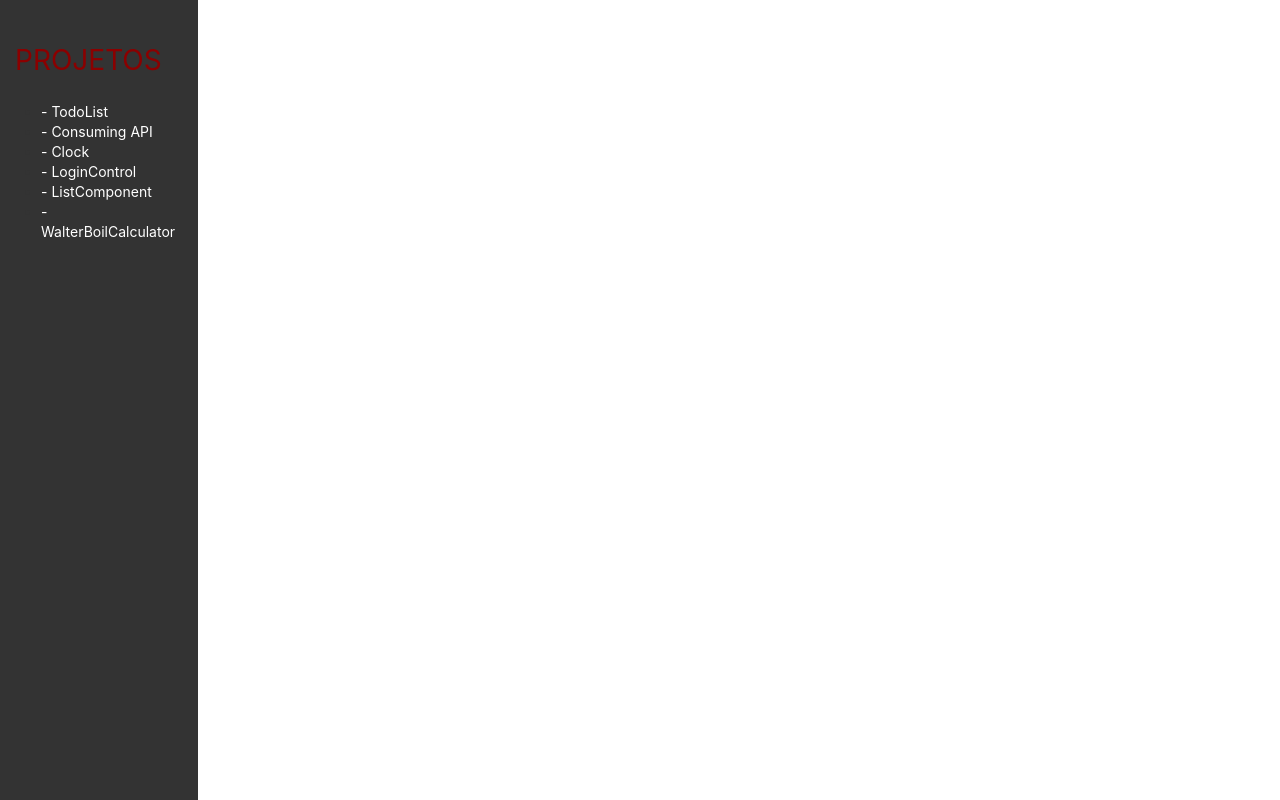
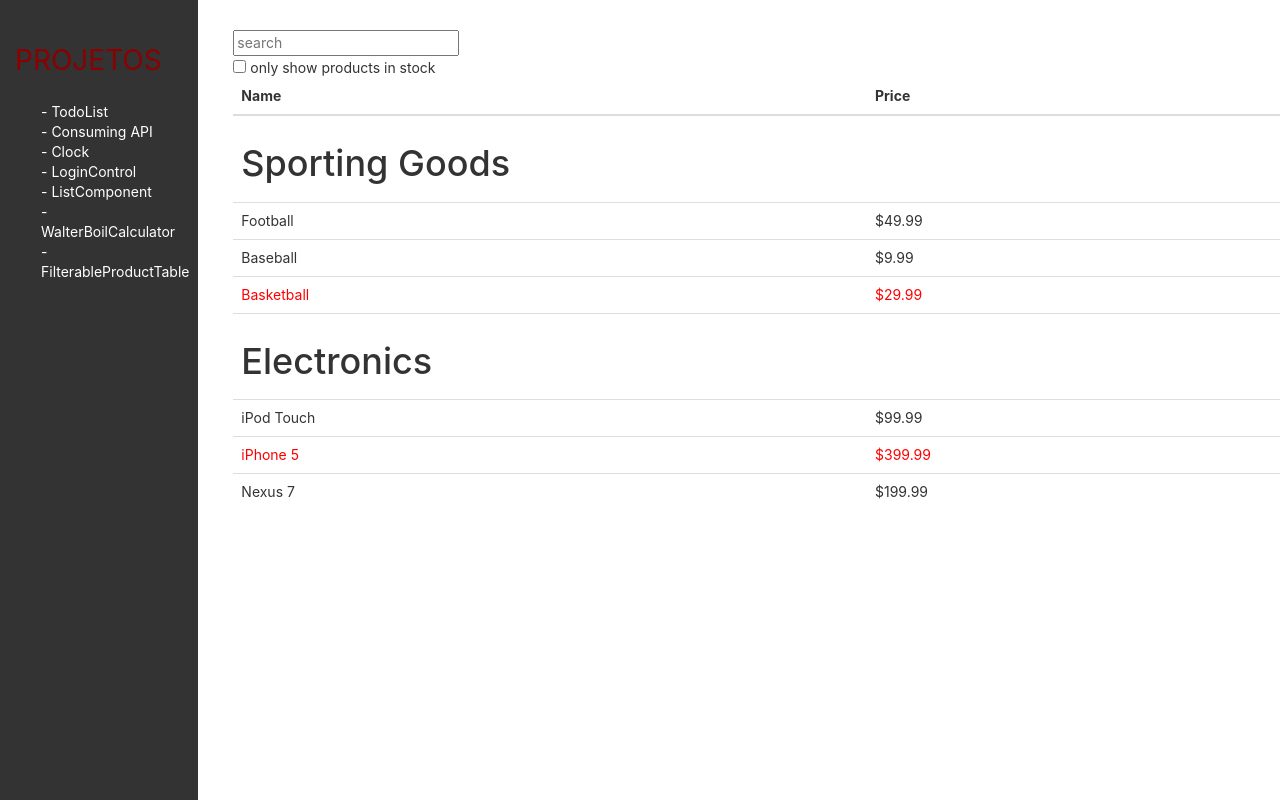
Before and after one commit to leonardokawamura/react-tutorial, a React (Create React App) app: page /filterable-product-table in a window 1280 px wide. Built offline with nearby package versions, Linux system fonts and the light colour scheme.

Commit message:
filterable product table

```diff
--- a/src/navigation.routes.js
+++ b/src/navigation.routes.js
@@ -7,10 +7,20 @@ import {
 } from "react-router-dom";
 import Clock from './pages/Clock';
 import ConsumingAPI from './pages/ConsumingAPI';
+import FilterableProductTable from './pages/FilterableProductTable';
 import ListComponent from './pages/ListComponent';
 import LoginControl from './pages/LoginControl';
 import TodoList from './pages/TodoList'
 import WaterBoilCalculator from './pages/WaterBoilCalculator';
+
+const data = [
+  {category: "Sporting Goods", price: "$49.99", stocked: true, name: "Football"},
+  {category: "Sporting Goods", price: "$9.99", stocked: true, name: "Baseball"},
+  {category: "Sporting Goods", price: "$29.99", stocked: false, name: "Basketball"},
+  {category: "Electronics", price: "$99.99", stocked: true, name: "iPod Touch"},
+  {category: "Electronics", price: "$399.99", stocked: false, name: "iPhone 5"},
+  {category: "Electronics", price: "$199.99", stocked: true, name: "Nexus 7"}
+]
 
 export function Routes() {
 
@@ -40,6 +50,9 @@ export function Routes() {
                 <li className="nav-item">
                   <Link to="/water-boil-calculator">- WalterBoilCalculator</Link>
                 </li>
+                <li className="nav-item">
+                  <Link to="/filterable-product-table">- FilterableProductTable</Link>
+                </li>
               </ul>
             </nav>
           </div>
@@ -63,6 +76,9 @@ export function Routes() {
               <Route path="/water-boil-calculator">
                 <WaterBoilCalculator />
               </Route>
+              <Route path="/filterable-product-table">
+                <FilterableProductTable products={data} />
+              </Route>
             </Switch>
           </div>
         </div>
--- /dev/null
+++ b/src/pages/FilterableProductTable.js
@@ -0,0 +1,98 @@
+import React, { useEffect, useState } from 'react'
+
+function SearchBar({query, onChange, onShowStockOnlyChange}) {
+  return (
+    <>
+      <form>
+        <input type="text" name="searchQuery" placeholder="search" value={query} onChange={onChange} />
+        <br/>
+        <input type="checkbox" name="showStockOnly" onClick={onShowStockOnlyChange} />
+        <span> only show products in stock</span>
+      </form>
+    </>
+  )
+}
+
+function ProductTable({data}) {
+  const categories = [...new Set(data.map((row) => row.category))]
+  const rows = []
+
+  categories.forEach(category => {
+    rows.push(<ProductCategoryRow key={category} category={category} />)
+    data.forEach(product => {
+      if (product.category === category) {
+        rows.push(<ProductRow key={product.name} product={product} />)
+      }
+    })
+  })
+
+  return (
+    <>
+      <table className="table">
+        <thead>
+          <tr>
+            <th>Name</th>
+            <th>Price</th>
+          </tr>
+        </thead>
+        <tbody>{rows}</tbody>
+      </table>
+    </>
+  )
+}
+
+function ProductCategoryRow({category}) {
+  return (
+    <>
+      <tr>
+        <td className="category-row" colSpan="2">
+          <h1>{category}</h1>
+        </td>
+      </tr>
+    </>
+  )
+}
+
+function ProductRow({product}) {
+  return (
+    <>
+      <tr style={!product.stocked ? {color: 'red'} : {}}>
+        <td>{product.name}</td>
+        <td>{product.price}</td>
+      </tr>
+    </>
+  )
+}
+
+export default function FilterableProductTable({products}) {
+  const [query, setQuery] = useState('')
+  const [showStockOnly, setShowStockOnly] = useState(false)
+  const [filteredData, setFilteredData] = useState(products)
+
+  function filterData(products, query, showStockOnly) {
+    return products.filter((row) => {
+      return showStockOnly
+      ? row.name.search(new RegExp(query, "i")) > -1 & row.stocked === true
+      : row.name.search(new RegExp(query, "i")) > -1
+    })
+  }
+
+  function handleSearchQueryChange(e) {
+    setQuery(e.target.value)
+  }
+
+  function handleShowStockOnlyChange(e) {
+    setShowStockOnly(e.target.checked)
+  }
+
+  useEffect(() => {
+    setFilteredData(filterData(products, query, showStockOnly))
+  }, [products, query, showStockOnly])
+
+  return (
+    <div className="container" style={{marginTop: '30px '}}>
+      <SearchBar query={query} onChange={handleSearchQueryChange} showStockOnly={showStockOnly} onShowStockOnlyChange={handleShowStockOnlyChange} />
+      <ProductTable data={filteredData} />
+    </div>
+  )
+}
--- a/src/pages/WaterBoilCalculator.js
+++ b/src/pages/WaterBoilCalculator.js
@@ -1,33 +1,4 @@
 import React, { useState } from 'react'
-
-function BoilingVerdict({value, scale}) {
-  const BOIL_TEMPERATURE_IN_CELSIUS = 100
-
-  function toCelsius(fahrenheit) {
-    return (fahrenheit - 32) * 5 / 9;
-  }
-
-  /*function toFahrenheit(celsius) {
-    return (celsius * 9 / 5) + 32;
-  }*/
-
-  function calculateTemperature(temperature, scale) {
-    if (scale === 'f') {
-      return toCelsius(value)
-    }
-    return temperature
-  }
-
-  return (
-    <>
-      {
-        calculateTemperature(value, scale) >= BOIL_TEMPERATURE_IN_CELSIUS
-        ? <p>The water would boil.</p>
-        : <p>The water would not boil.</p>
-      }
-    </>
-  )
-}
 
 function TemperatureInput({temperature, scale, onChange}) {
   const scaleNames = {
@@ -38,21 +9,66 @@ function TemperatureInput({temperature, scale, onChange}) {
   return (
     <fieldset>
       <legend>Enter temperature in {scaleNames[scale]}:</legend>
-      <input value={temperature} onChange={(e) => onChange(e.target.value)} />
-      <BoilingVerdict value={parseFloat(temperature)} scale={scale} />
+      <input value={temperature} onChange={onChange} />
     </fieldset>
   );
 }
 
+function BoilingVerdict({celsius}) {
+  const BOILE_TEMPERATURE_IN_CELSIUS = 100
+
+  return (
+    <>
+      {
+        parseFloat(celsius) >= BOILE_TEMPERATURE_IN_CELSIUS
+        ? <h1>The water would boil.</h1>
+        : <h1>The water would not boil.</h1>
+      }
+    </>
+  )
+}
+
 export default function WaterBoilCalculator() {
-  const [celsius, setCelsius] = useState('')
-  const [fahrenheit, setFahrenheit] = useState('')
+  const [scale, setScale] = useState('c')
+  const [temperature, setTemperature] = useState('')
+  const celsius = scale === 'f' ? tryConvert(temperature, toCelsius) : temperature
+  const fahrenheit = scale === 'c' ? tryConvert(temperature, toFahrenheit) : temperature
+
+  function toCelsius(fahrenheit) {
+    return (fahrenheit - 32) * 5 / 9;
+  }
+
+  function toFahrenheit(celsius) {
+    return (celsius * 9 / 5) + 32;
+  }
+
+  function tryConvert(temperature, convert) {
+    const input = parseFloat(temperature);
+    if (Number.isNaN(input)) {
+      return '';
+    }
+    const output = convert(input);
+    const rounded = Math.round(output * 1000) / 1000;
+    return rounded.toString();
+  }
+
+  function handleCelsiusChange(event) {
+    setScale('c')
+    setTemperature(event.target.value)
+  }
+
+  function handleFahrenheitChange(event) {
+    setScale('f')
+    setTemperature(event.target.value)
+  }
 
   return (
     <div>
-      <TemperatureInput temperature={celsius} scale="c" onChange={setCelsius} />
-      <br/>
-      <TemperatureInput temperature={fahrenheit} scale="f" onChange={setFahrenheit} />
+      <TemperatureInput temperature={celsius} scale="c" onChange={handleCelsiusChange} />
+      <br />
+      <TemperatureInput temperature={fahrenheit} scale="f" onChange={handleFahrenheitChange} />
+      <br />
+      <BoilingVerdict celsius={celsius} />
     </div>
   )
 }
```
